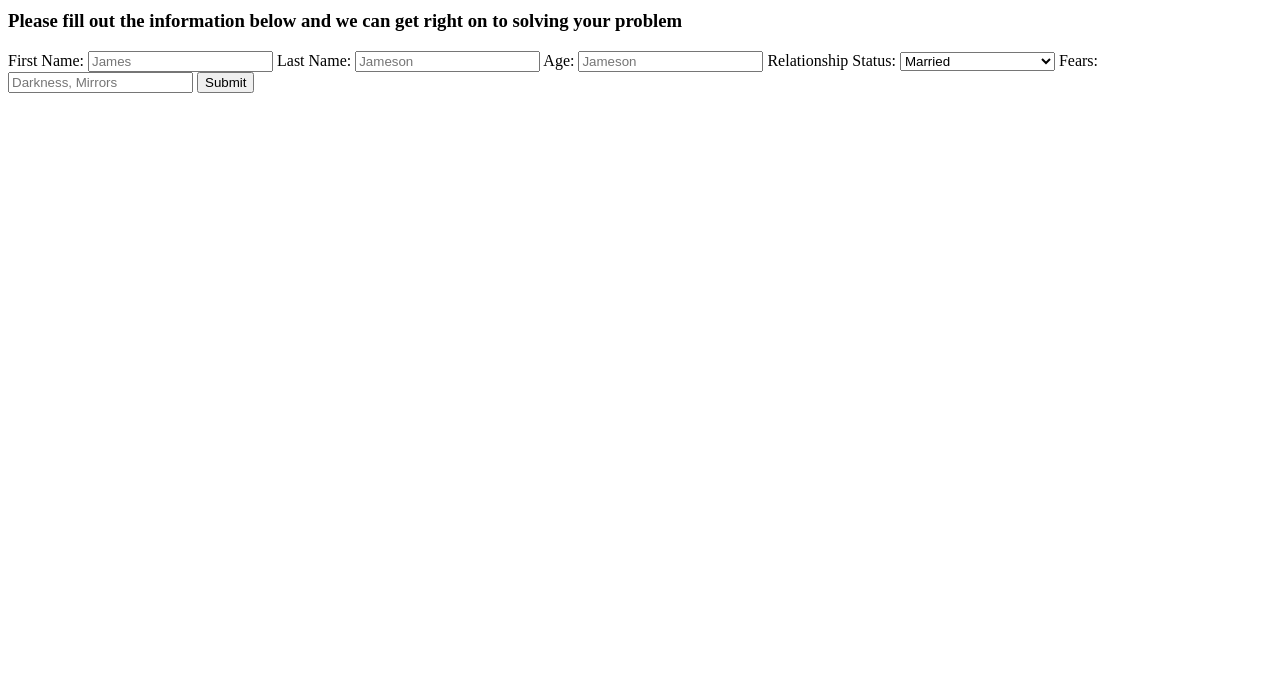
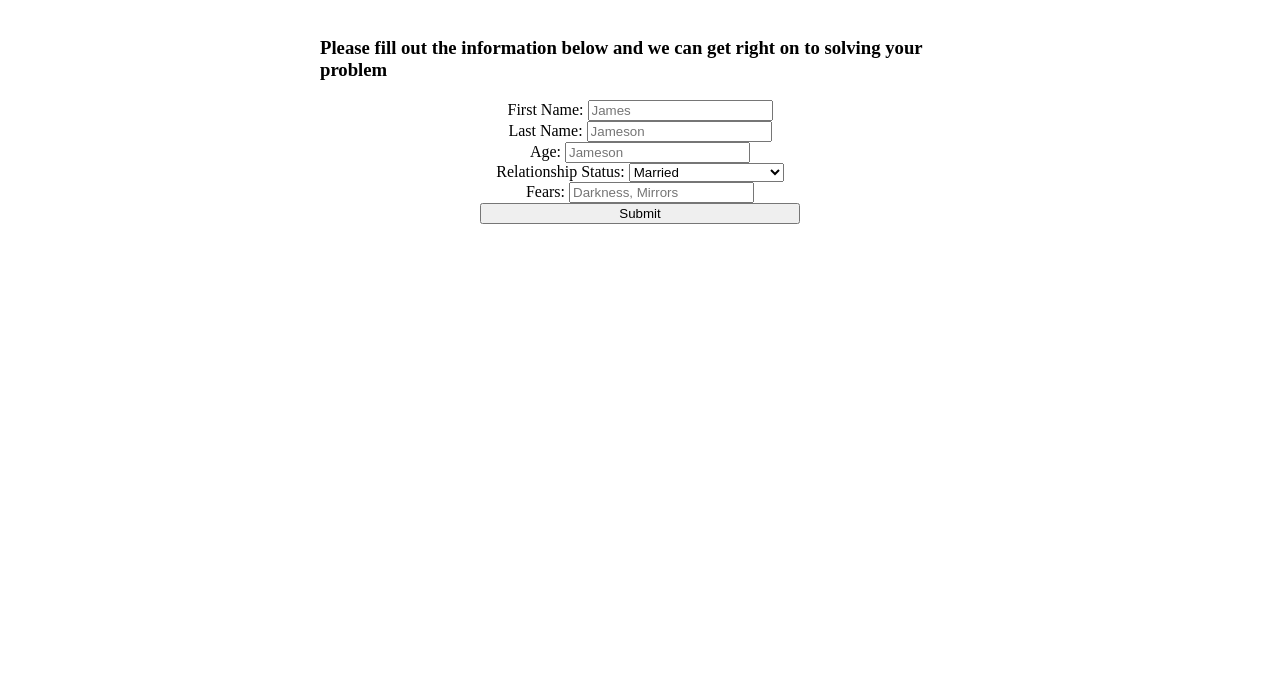
Before and after one commit to EmilSchroder/plumbingFix, a plain HTML site: page index.html in a window 1280 px wide. Shown: the part 109-800 px from the top of the page. Drawn offline with Linux system fonts and the light colour scheme.

Commit message:
basic first page set up

```diff
--- a/index.html
+++ b/index.html
@@ -26,7 +26,7 @@
                 <option disabled='true'>Would Rather Not Say</option>
             </select></label>
             <label>Fears: <input type='text' placeholder="Darkness, Mirrors"></label>
-            <button>Submit</button>
+            <button class='submitButton'>Submit</button>
         </form>
     </div>
 </body>
--- a/main.css
+++ b/main.css
@@ -0,0 +1,30 @@
+html{
+       display: flex;
+    justify-content: center;
+    align-items: center;
+}
+
+body{
+    display: flex;
+    justify-content: center;
+    align-items: center;
+    flex-direction: column;
+    width: 50%;
+}
+
+form{
+    display: flex;
+    flex-direction: column;
+    justify-content: flex-start;
+    align-items: center;
+}
+
+.formbody{
+    display: flex;
+    flex-direction: column;
+    justify-content: flex-start
+}
+
+.submitButton{
+    width: 50%;
+}
```
